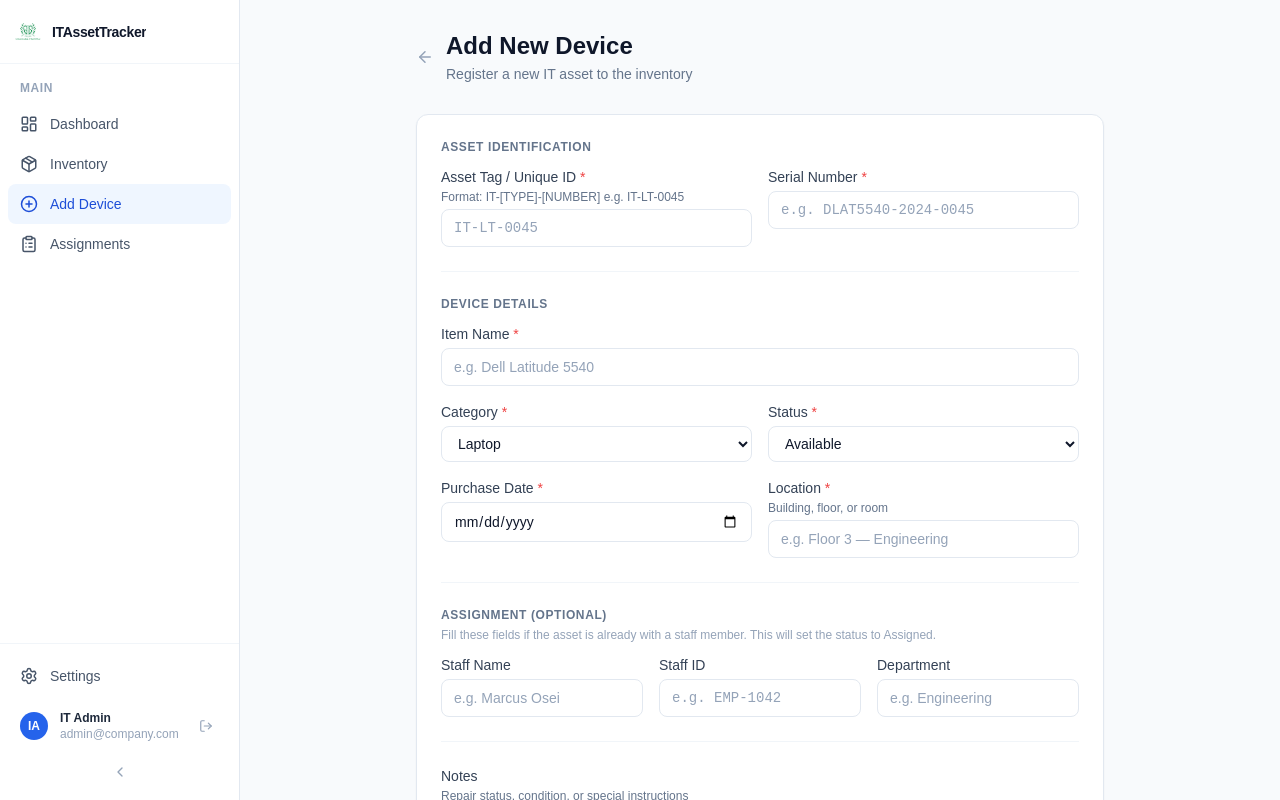
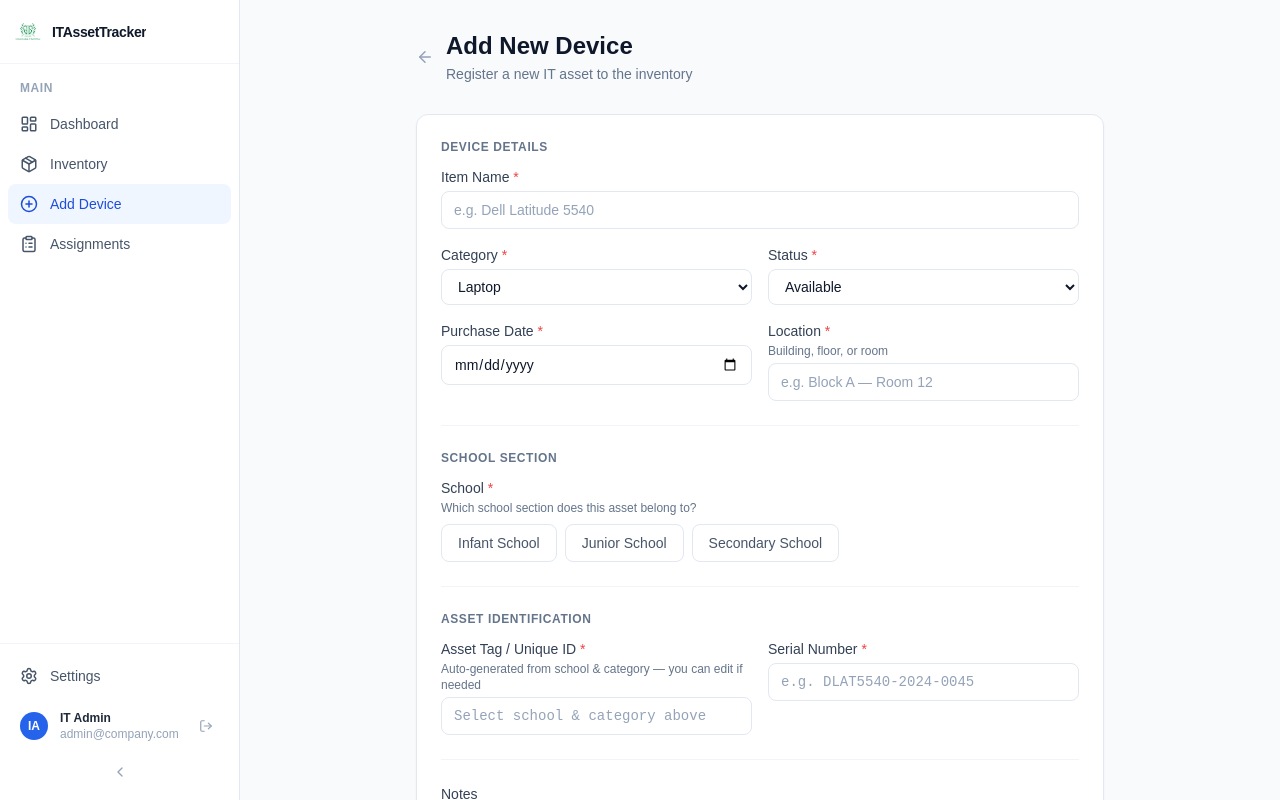
Before and after one commit to jehustevenson/IT-Stock, a Next.js app: page /add-device in a window 1280 px wide. Built offline with nearby package versions, Linux system fonts and the light colour scheme.

Commit message:
changesss

```diff
--- a/src/app/add-device/page.tsx
+++ b/src/app/add-device/page.tsx
@@ -1,12 +1,11 @@
 'use client';
 
-import React, { useState } from 'react';
-import { useRouter } from 'next/navigation';
-import { useForm } from 'react-hook-form';
+import React, { useState, useEffect, useCallback } from 'react';
+import { useForm, useWatch } from 'react-hook-form';
 import AppLayout from '@/components/AppLayout';
-import { Asset, AssetCategory, AssetStatus } from '@/lib/mockData';
+import { Asset, AssetCategory, AssetStatus, SchoolSection, SCHOOLS } from '@/lib/mockData';
 import { useAppData } from '@/lib/AppDataContext';
-import { ArrowLeft, Plus, Loader2, CheckCircle2 } from 'lucide-react';
+import { ArrowLeft, Plus, Loader2, CheckCircle2, RefreshCw } from 'lucide-react';
 import Link from 'next/link';
 
 type FormData = Omit<Asset, 'id'>;
@@ -15,6 +14,36 @@ const CATEGORIES: AssetCategory[] = [
   'Laptop', 'Desktop', 'Monitor', 'Printer', 'Networking', 'Accessory', 'Server', 'Phone',
 ];
 const STATUSES: AssetStatus[] = ['Available', 'Assigned', 'Faulty', 'Retired'];
+
+const SCHOOL_PREFIX: Record<SchoolSection, string> = {
+  'Infant School':    'INF',
+  'Junior School':    'JUN',
+  'Secondary School': 'SEC',
+};
+
+const CATEGORY_CODE: Record<AssetCategory, string> = {
+  Laptop:     'LT',
+  Desktop:    'DT',
+  Monitor:    'MN',
+  Printer:    'PR',
+  Networking: 'NW',
+  Accessory:  'AC',
+  Server:     'SV',
+  Phone:      'PH',
+};
+
+const SCHOOL_COLORS: Record<SchoolSection, string> = {
+  'Infant School':    'peer-checked:bg-pink-600 peer-checked:border-pink-600 peer-checked:text-white',
+  'Junior School':    'peer-checked:bg-violet-600 peer-checked:border-violet-600 peer-checked:text-white',
+  'Secondary School': 'peer-checked:bg-teal-600 peer-checked:border-teal-600 peer-checked:text-white',
+};
+
+function generateTag(school: SchoolSection, category: AssetCategory): string {
+  const prefix = SCHOOL_PREFIX[school];
+  const code = CATEGORY_CODE[category];
+  const num = String(Math.floor(1000 + Math.random() * 9000));
+  return `${prefix}-${code}-${num}`;
+}
 
 export default function AddDevicePage() {
   const { addAsset } = useAppData();
@@ -25,6 +54,8 @@ export default function AddDevicePage() {
     register,
     handleSubmit,
     reset,
+    setValue,
+    control,
     formState: { errors, isSubmitting },
   } = useForm<FormData>({
     defaultValues: {
@@ -32,6 +63,23 @@ export default function AddDevicePage() {
       category: 'Laptop',
     },
   });
+
+  const watchedSchool   = useWatch({ control, name: 'school' });
+  const watchedCategory = useWatch({ control, name: 'category' });
+  const watchedStatus   = useWatch({ control, name: 'status' });
+  const showAssignment  = watchedStatus === 'Assigned';
+
+  const regenerateTag = useCallback(() => {
+    if (watchedSchool && watchedCategory) {
+      setValue('assetTag', generateTag(watchedSchool as SchoolSection, watchedCategory as AssetCategory), { shouldValidate: true });
+    }
+  }, [watchedSchool, watchedCategory, setValue]);
+
+  useEffect(() => {
+    if (watchedSchool && watchedCategory) {
+      setValue('assetTag', generateTag(watchedSchool as SchoolSection, watchedCategory as AssetCategory), { shouldValidate: true });
+    }
+  }, [watchedSchool, watchedCategory, setValue]);
 
   const onFormSubmit = async (data: FormData) => {
     await new Promise((r) => setTimeout(r, 500));
@@ -93,44 +141,8 @@ export default function AddDevicePage() {
           </div>
         ) : (
           <form onSubmit={handleSubmit(onFormSubmit)} className="card p-6 space-y-6">
-            {/* Section: Identification */}
-            <div>
-              <h3 className="text-xs font-semibold text-slate-500 uppercase tracking-wider mb-3">
-                Asset Identification
-              </h3>
-              <div className="grid grid-cols-1 sm:grid-cols-2 gap-4">
-                <div>
-                  <label className="form-label">
-                    Asset Tag / Unique ID <span className="text-red-500">*</span>
-                  </label>
-                  <p className="form-helper -mt-0.5 mb-1">Format: IT-[TYPE]-[NUMBER] e.g. IT-LT-0045</p>
-                  <input
-                    {...register('assetTag', {
-                      required: 'Asset tag is required',
-                      pattern: { value: /^IT-[A-Z]{2}-\d{4}$/, message: 'Format must be IT-XX-0000' },
-                    })}
-                    placeholder="IT-LT-0045"
-                    className="form-input font-mono"
-                  />
-                  {errors.assetTag && <p className="form-error">{errors.assetTag.message}</p>}
-                </div>
-                <div>
-                  <label className="form-label">
-                    Serial Number <span className="text-red-500">*</span>
-                  </label>
-                  <input
-                    {...register('serialNumber', { required: 'Serial number is required' })}
-                    placeholder="e.g. DLAT5540-2024-0045"
-                    className="form-input font-mono"
-                  />
-                  {errors.serialNumber && <p className="form-error">{errors.serialNumber.message}</p>}
-                </div>
-              </div>
-            </div>
 
-            <hr className="border-slate-100" />
-
-            {/* Section: Device Details */}
+            {/* Device Details */}
             <div>
               <h3 className="text-xs font-semibold text-slate-500 uppercase tracking-wider mb-3">
                 Device Details
@@ -180,7 +192,7 @@ export default function AddDevicePage() {
                   <p className="form-helper -mt-0.5 mb-1">Building, floor, or room</p>
                   <input
                     {...register('location', { required: 'Location is required' })}
-                    placeholder="e.g. Floor 3 — Engineering"
+                    placeholder="e.g. Block A — Room 12"
                     className="form-input"
                   />
                   {errors.location && <p className="form-error">{errors.location.message}</p>}
@@ -190,36 +202,138 @@ export default function AddDevicePage() {
 
             <hr className="border-slate-100" />
 
-            {/* Section: Assignment (optional) */}
+            {/* School Section */}
+            <div>
+              <h3 className="text-xs font-semibold text-slate-500 uppercase tracking-wider mb-3">
+                School Section
+              </h3>
+              <label className="form-label">School <span className="text-red-500">*</span></label>
+              <p className="form-helper -mt-0.5 mb-2">Which school section does this asset belong to?</p>
+              <div className="flex items-center gap-2 flex-wrap">
+                {SCHOOLS.map((school) => (
+                  <label key={school} className="relative cursor-pointer">
+                    <input
+                      type="radio"
+                      value={school}
+                      {...register('school', { required: 'Please select a school section' })}
+                      className="peer sr-only"
+                    />
+                    <span
+                      className={`inline-flex items-center px-4 py-2 rounded-lg text-sm font-medium border transition-all duration-150
+                        border-slate-200 text-slate-600 bg-white hover:border-slate-300
+                        ${SCHOOL_COLORS[school]}`}
+                    >
+                      {school}
+                    </span>
+                  </label>
+                ))}
+              </div>
+              {errors.school && <p className="form-error mt-1">{errors.school.message}</p>}
+            </div>
+
+            <hr className="border-slate-100" />
+
+            {/* Asset Identification */}
+            <div>
+              <h3 className="text-xs font-semibold text-slate-500 uppercase tracking-wider mb-3">
+                Asset Identification
+              </h3>
+              <div className="grid grid-cols-1 sm:grid-cols-2 gap-4">
+                <div>
+                  <label className="form-label">
+                    Asset Tag / Unique ID <span className="text-red-500">*</span>
+                  </label>
+                  <p className="form-helper -mt-0.5 mb-1">
+                    Auto-generated from school &amp; category — you can edit if needed
+                  </p>
+                  <div className="relative">
+                    <input
+                      {...register('assetTag', {
+                        required: 'Asset tag is required',
+                        pattern: {
+                          value: /^(INF|JUN|SEC)-[A-Z]{2}-\d{4}$/,
+                          message: 'Format must be INF/JUN/SEC-XX-0000',
+                        },
+                      })}
+                      placeholder="Select school & category above"
+                      className="form-input font-mono pr-9"
+                    />
+                    {watchedSchool && watchedCategory && (
+                      <button
+                        type="button"
+                        onClick={regenerateTag}
+                        className="absolute right-2 top-1/2 -translate-y-1/2 icon-btn"
+                        title="Generate a new ID"
+                      >
+                        <RefreshCw size={13} />
+                      </button>
+                    )}
+                  </div>
+                  {errors.assetTag && <p className="form-error">{errors.assetTag.message}</p>}
+                </div>
+                <div>
+                  <label className="form-label">
+                    Serial Number <span className="text-red-500">*</span>
+                  </label>
+                  <input
+                    {...register('serialNumber', { required: 'Serial number is required' })}
+                    placeholder="e.g. DLAT5540-2024-0045"
+                    className="form-input font-mono"
+                  />
+                  {errors.serialNumber && <p className="form-error">{errors.serialNumber.message}</p>}
+                </div>
+              </div>
+            </div>
+
+            {/* Assignment Details — only visible when status is Assigned */}
+            {showAssignment && (
+              <>
+                <hr className="border-slate-100" />
                 <div>
                   <h3 className="text-xs font-semibold text-slate-500 uppercase tracking-wider mb-1">
-                Assignment (Optional)
+                    Assignment Details
                   </h3>
                   <p className="text-xs text-slate-400 mb-3">
-                Fill these fields if the asset is already with a staff member. This will set the status to Assigned.
+                    Enter the staff member this asset is being assigned to.
                   </p>
                   <div className="grid grid-cols-1 sm:grid-cols-3 gap-4">
                     <div>
                       <label className="form-label">Staff Name</label>
-                  <input {...register('assignedTo')} placeholder="e.g. Marcus Osei" className="form-input" />
+                      <input
+                        {...register('assignedTo')}
+                        placeholder="e.g. Marcus Osei"
+                        className="form-input"
+                      />
                     </div>
                     <div>
                       <label className="form-label">Staff ID</label>
-                  <input {...register('assignedToId')} placeholder="e.g. EMP-1042" className="form-input font-mono" />
+                      <input
+                        {...register('assignedToId')}
+                        placeholder="e.g. EMP-1042"
+                        className="form-input font-mono"
+                      />
                     </div>
                     <div>
                       <label className="form-label">Department</label>
-                  <input {...register('department')} placeholder="e.g. Engineering" className="form-input" />
+                      <input
+                        {...register('department')}
+                        placeholder="e.g. Year 3"
+                        className="form-input"
+                      />
                     </div>
                   </div>
                 </div>
+              </>
+            )}
 
             <hr className="border-slate-100" />
 
             {/* Notes */}
             <div>
               <label className="form-label">Notes</label>
-              <p className="form-helper -mt-0.5 mb-1">Repair status, condition, or special instructions</p>
+              <p className="form-helper -mt-0.5 mb-1">
+                Any relevant notes — repair status, condition, special instructions
+              </p>
               <textarea
                 {...register('notes')}
                 rows={3}
--- a/src/app/inventory-management/components/AssetFormModal.tsx
+++ b/src/app/inventory-management/components/AssetFormModal.tsx
@@ -85,6 +85,8 @@ export default function AssetFormModal({
 
   const watchedSchool   = useWatch({ control, name: 'school' });
   const watchedCategory = useWatch({ control, name: 'category' });
+  const watchedStatus   = useWatch({ control, name: 'status' });
+  const showAssignment  = watchedStatus === 'Assigned';
 
   const regenerateTag = useCallback(() => {
     if (watchedSchool && watchedCategory) {
@@ -141,7 +143,7 @@ export default function AssetFormModal({
     >
       <form onSubmit={handleSubmit(onFormSubmit)} className="px-6 py-5 space-y-5">
 
-        {/* Device Details — first so school+category drive the tag */}
+        {/* Device Details */}
         <div>
           <h3 className="text-xs font-semibold text-slate-500 uppercase tracking-wider mb-3">
             Device Details
@@ -230,7 +232,7 @@ export default function AssetFormModal({
 
         <hr className="border-slate-100" />
 
-        {/* Asset Identification — after school+category so tag is pre-filled */}
+        {/* Asset Identification */}
         <div>
           <h3 className="text-xs font-semibold text-slate-500 uppercase tracking-wider mb-3">
             Asset Identification
@@ -293,31 +295,46 @@ export default function AssetFormModal({
           </div>
         </div>
 
+        {/* Assignment Details — only shown when status is Assigned */}
+        {showAssignment && (
+          <>
             <hr className="border-slate-100" />
-
-        {/* Assignment (optional) */}
             <div>
               <h3 className="text-xs font-semibold text-slate-500 uppercase tracking-wider mb-1">
-            Assignment (Optional)
+                Assignment Details
               </h3>
               <p className="text-xs text-slate-400 mb-3">
-            Fill these fields if the asset is currently assigned to a staff member.
+                Enter the staff member this asset is being assigned to.
               </p>
               <div className="grid grid-cols-1 sm:grid-cols-3 gap-4">
                 <div>
                   <label className="form-label">Staff Name</label>
-              <input {...register('assignedTo')} placeholder="e.g. Marcus Osei" className="form-input" />
+                  <input
+                    {...register('assignedTo')}
+                    placeholder="e.g. Marcus Osei"
+                    className="form-input"
+                  />
                 </div>
                 <div>
                   <label className="form-label">Staff ID</label>
-              <input {...register('assignedToId')} placeholder="e.g. EMP-1042" className="form-input font-mono" />
+                  <input
+                    {...register('assignedToId')}
+                    placeholder="e.g. EMP-1042"
+                    className="form-input font-mono"
+                  />
                 </div>
                 <div>
                   <label className="form-label">Department</label>
-              <input {...register('department')} placeholder="e.g. Year 3" className="form-input" />
+                  <input
+                    {...register('department')}
+                    placeholder="e.g. Year 3"
+                    className="form-input"
+                  />
                 </div>
               </div>
             </div>
+          </>
+        )}
 
         <hr className="border-slate-100" />
 
--- a/src/app/inventory-management/components/AssetTable.tsx
+++ b/src/app/inventory-management/components/AssetTable.tsx
@@ -148,6 +148,7 @@ export default function AssetTable({
     { key: 'name', label: 'Name', sortable: true },
     { key: 'category', label: 'Category', sortable: true },
     { key: 'serialNumber', label: 'Serial No.', sortable: false },
+    { key: 'school', label: 'School', sortable: true },
     { key: 'status', label: 'Status', sortable: true },
     { key: 'location', label: 'Location', sortable: true },
     { key: 'purchaseDate', label: 'Purchased', sortable: true },
@@ -171,7 +172,7 @@ export default function AssetTable({
   return (
     <div className="card overflow-hidden">
       <div className="overflow-x-auto scrollbar-thin">
-        <table className="w-full min-w-[900px]">
+        <table className="w-full min-w-[1000px]">
           <thead className="bg-slate-50 border-b border-slate-100">
             <tr>
               <th className="table-th w-10">
@@ -231,6 +232,17 @@ export default function AssetTable({
                   </td>
                   <td className="table-td">
                     <span className="font-mono text-xs text-slate-500">{asset.serialNumber}</span>
+                  </td>
+
+                  {/* School Column */}
+                  <td className="table-td">
+                    {asset.school ? (
+                      <span className="inline-flex items-center px-2 py-0.5 bg-emerald-50 text-emerald-700 rounded text-xs font-medium">
+                        {asset.school}
+                      </span>
+                    ) : (
+                      <span className="text-xs text-slate-300">—</span>
+                    )}
                   </td>
 
                   {/* Status with portal dropdown */}
--- a/src/lib/AppDataContext.tsx
+++ b/src/lib/AppDataContext.tsx
@@ -2,25 +2,28 @@
 
 import React, { createContext, useContext, useState, useCallback, ReactNode } from 'react';
 import {
-  ASSETS as INITIAL_ASSETS,
-  ASSIGNMENTS as INITIAL_ASSIGNMENTS,
   Asset,
   AssetStatus,
   Assignment,
+  ASSETS as SEED_ASSETS,
+  ASSIGNMENTS as SEED_ASSIGNMENTS,
 } from '@/lib/mockData';
+
+// Deep-clone seed data so mutations on the arrays (e.g. old ASSETS.unshift)
+// never corrupt the context's initial state.
+const INITIAL_ASSETS: Asset[]           = SEED_ASSETS.map((a) => ({ ...a }));
+const INITIAL_ASSIGNMENTS: Assignment[] = SEED_ASSIGNMENTS.map((a) => ({ ...a }));
 
 interface AppDataContextValue {
   assets: Asset[];
   assignments: Assignment[];
 
-  // Asset actions
   addAsset: (asset: Omit<Asset, 'id'>) => Asset;
   updateAsset: (asset: Asset) => void;
   deleteAsset: (id: string) => void;
   deleteAssets: (ids: Set<string>) => void;
   changeAssetStatus: (id: string, status: AssetStatus) => void;
 
-  // Assignment actions
   addAssignment: (assignment: Omit<Assignment, 'id'>) => void;
   returnAssignment: (id: string, returnedDate: string) => void;
 }
@@ -28,10 +31,8 @@ interface AppDataContextValue {
 const AppDataContext = createContext<AppDataContextValue | null>(null);
 
 export function AppDataProvider({ children }: { children: ReactNode }) {
-  const [assets, setAssets] = useState<Asset[]>(INITIAL_ASSETS);
-  const [assignments, setAssignments] = useState<Assignment[]>(INITIAL_ASSIGNMENTS);
-
-  /* ── Asset actions ─────────────────────────────────────────── */
+  const [assets, setAssets]           = useState<Asset[]>(() => INITIAL_ASSETS);
+  const [assignments, setAssignments] = useState<Assignment[]>(() => INITIAL_ASSIGNMENTS);
 
   const addAsset = useCallback((data: Omit<Asset, 'id'>): Asset => {
     const newAsset: Asset = { ...data, id: `asset-${Date.now()}` };
@@ -45,7 +46,6 @@ export function AppDataProvider({ children }: { children: ReactNode }) {
 
   const deleteAsset = useCallback((id: string) => {
     setAssets((prev) => prev.filter((a) => a.id !== id));
-    // Also close any active assignments for this asset
     setAssignments((prev) =>
       prev.map((asgn) =>
         asgn.assetId === id && asgn.status !== 'Returned'
@@ -70,13 +70,9 @@ export function AppDataProvider({ children }: { children: ReactNode }) {
     setAssets((prev) => prev.map((a) => (a.id === id ? { ...a, status } : a)));
   }, []);
 
-  /* ── Assignment actions ────────────────────────────────────── */
-
   const addAssignment = useCallback((data: Omit<Assignment, 'id'>) => {
     const newAsgn: Assignment = { ...data, id: `asgn-${Date.now()}` };
     setAssignments((prev) => [newAsgn, ...prev]);
-
-    // Sync the matching asset → Assigned
     setAssets((prev) =>
       prev.map((a) =>
         a.assetTag === data.assetTag
@@ -96,26 +92,15 @@ export function AppDataProvider({ children }: { children: ReactNode }) {
     let assetTag = '';
     setAssignments((prev) =>
       prev.map((a) => {
-        if (a.id === id) {
-          assetTag = a.assetTag;
-          return { ...a, status: 'Returned' as const, returnedDate };
-        }
+        if (a.id === id) { assetTag = a.assetTag; return { ...a, status: 'Returned' as const, returnedDate }; }
         return a;
       })
     );
-
-    // Sync the matching asset → Available and clear assignee fields
     if (assetTag) {
       setAssets((prev) =>
         prev.map((a) =>
           a.assetTag === assetTag
-            ? {
-                ...a,
-                status: 'Available' as AssetStatus,
-                assignedTo: undefined,
-                assignedToId: undefined,
-                department: undefined,
-              }
+            ? { ...a, status: 'Available' as AssetStatus, assignedTo: undefined, assignedToId: undefined, department: undefined }
             : a
         )
       );
@@ -123,19 +108,7 @@ export function AppDataProvider({ children }: { children: ReactNode }) {
   }, []);
 
   return (
-    <AppDataContext.Provider
-      value={{
-        assets,
-        assignments,
-        addAsset,
-        updateAsset,
-        deleteAsset,
-        deleteAssets,
-        changeAssetStatus,
-        addAssignment,
-        returnAssignment,
-      }}
-    >
+    <AppDataContext.Provider value={{ assets, assignments, addAsset, updateAsset, deleteAsset, deleteAssets, changeAssetStatus, addAssignment, returnAssignment }}>
       {children}
     </AppDataContext.Provider>
   );
```
Also changed, not shown: src/app/inventory-management/components/InventoryClient.tsx (+38 -2 lines). Lines whose indentation alone changed are shown as unchanged.
